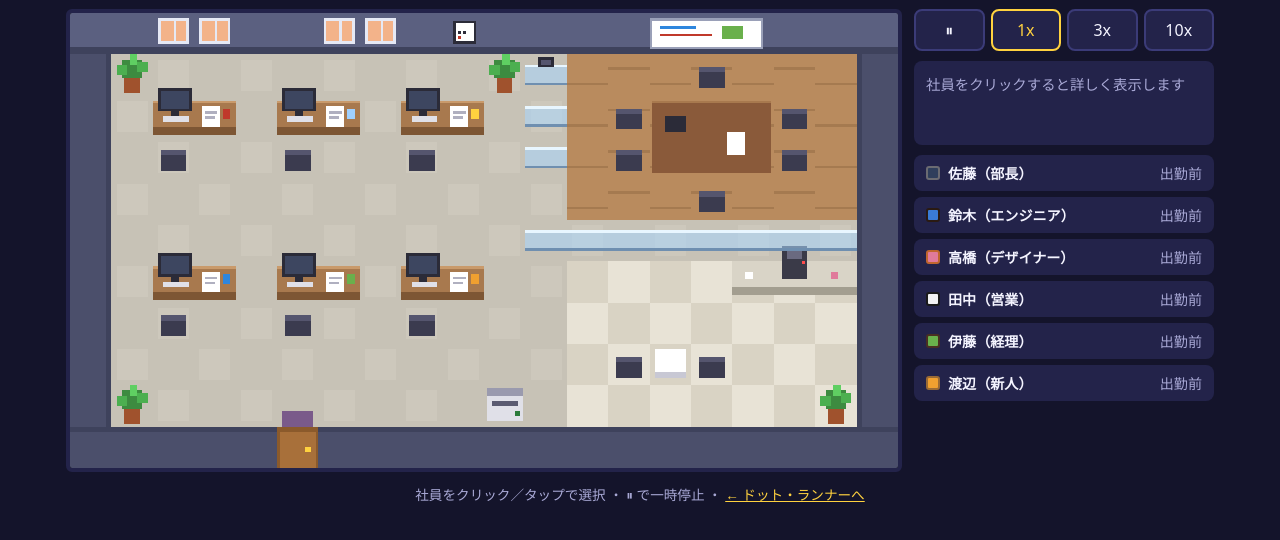
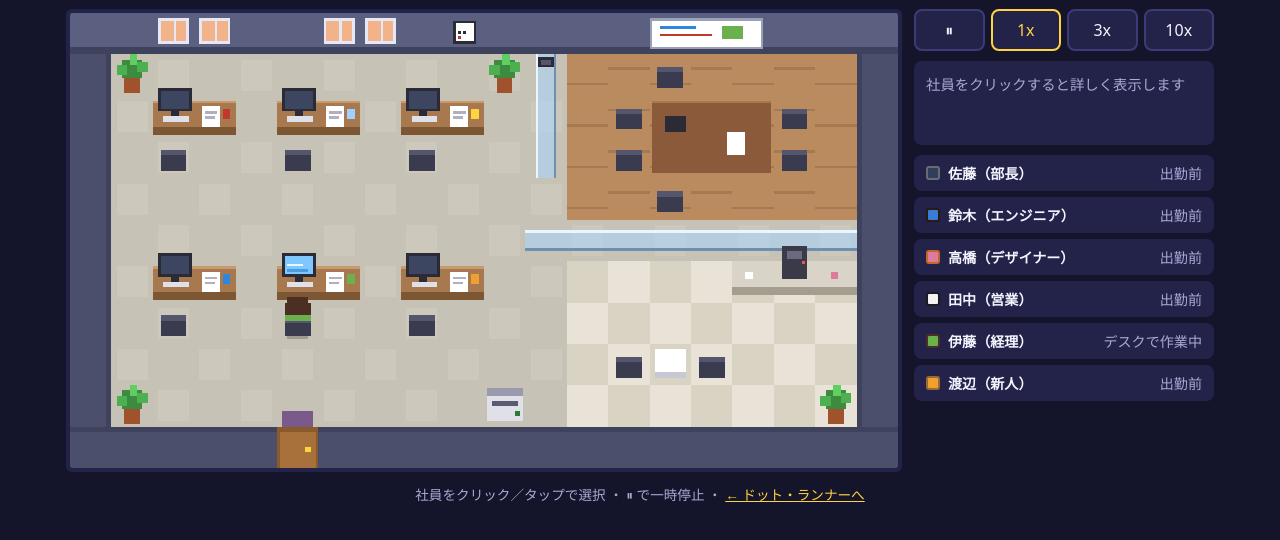
Before and after one commit to ritsukiokuda-oss/-, a plain HTML site: page office/index.html in a window 1280 px wide. Both pictures are taken after a click on the button "1x". Shown: the part 50-590 px from the top of the page. Drawn offline with Linux system fonts and the light colour scheme.

Commit message:
Fix office sim issues found in agent review
- Stop chats when the partner leaves; chatted-to staff stay at their desk
- Path around standing/seated people; move meeting top/bottom seats
- Wait instead of teleporting when no path exists; no half-tile backtrack
- Next day starts once everyone has left; add leaving-time phase
- Visible lunch icon, vertical glass partition, pause-aware animations

Co-Authored-By: Claude Opus 5.5 <noreply@anthropic.com>
Claude-Session: https://claude.ai/code/session_011XRJN7u8Ui56nxDgxE7Sob

```diff
--- a/office/office.js
+++ b/office/office.js
@@ -46,20 +46,20 @@
   const MEETING_SEATS = [
     { c: 13, r: 2, dir: 'right' }, { c: 17, r: 2, dir: 'left' },
     { c: 13, r: 3, dir: 'right' }, { c: 17, r: 3, dir: 'left' },
-    { c: 15, r: 1, dir: 'down' }, { c: 15, r: 4, dir: 'up' },
+    { c: 14, r: 1, dir: 'down' }, { c: 14, r: 4, dir: 'up' },
   ].map((s) => ({ ...s, chair: true, label: '会議室' }));
 
   for (let c = 16; c <= 18; c++) block(c, 6); // コーヒーカウンター
-  const COFFEE_SPOTS = [16, 17, 18].map((c) => ({ c, r: 7, dir: 'up', label: 'コーヒー' }));
+  const COFFEE_SPOTS = [16, 17, 18].map((c) => ({ c, r: 7, dir: 'up', label: 'コーヒー', shared: true }));
 
   block(14, 8); // 休憩テーブル
   const TABLE_SEATS = [
-    { c: 13, r: 8, dir: 'right', chair: true, label: '休憩スペース' },
-    { c: 15, r: 8, dir: 'left', chair: true, label: '休憩スペース' },
+    { c: 13, r: 8, dir: 'right', chair: true, shared: true, label: '休憩スペース' },
+    { c: 15, r: 8, dir: 'left', chair: true, shared: true, label: '休憩スペース' },
   ];
 
   block(10, 9); // コピー機
-  const PRINTER_SPOT = { c: 10, r: 8, dir: 'down', label: 'コピー機' };
+  const PRINTER_SPOT = { c: 10, r: 8, dir: 'down', label: 'コピー機', shared: true };
 
   const PLANTS = [[1, 1], [10, 1], [18, 9], [1, 9]];
   PLANTS.forEach(([c, r]) => block(c, r));
@@ -71,7 +71,7 @@
     return c >= 0 && c < COLS && r >= 0 && r < ROWS && !blocked[r][c];
   }
 
-  function findPath(from, to) {
+  function findPath(from, to, avoid = null) {
     const goal = key(to.c, to.r);
     const prev = new Map([[key(from.c, from.r), null]]);
     const queue = [from];
@@ -92,6 +92,7 @@
         const nk = key(n.c, n.r);
         if (prev.has(nk) || !walkable(n.c, n.r)) continue;
         if (seatTiles.has(nk) && nk !== goal) continue;
+        if (avoid && avoid.has(nk) && nk !== goal) continue;
         prev.set(nk, key(cur.c, cur.r));
         queue.push(n);
       }
@@ -119,6 +120,7 @@
   let speed = 3;
   let selected = null;
   let bannerTimer = 0;
+  let animMs = 0; // アニメーション用の時計（一時停止中は止まる）
 
   function scheduleDay() {
     reservations.clear();
@@ -128,7 +130,7 @@
         arriveAt: 8 * 60 + 30 + rand(0, 40),
         leaveAt: i === 0 ? 18 * 60 + 20 + rand(0, 10) : 17 * 60 + 50 + rand(0, 30),
         lunchOut: Math.random() < 0.5,
-        lunchEnd: LUNCH[1] - rand(0, 5),
+        lunchEnd: LUNCH[1],
         x: DOOR.c * T + 8, y: DOOR.r * T + 13, c: DOOR.c, r: DOOR.r,
         dir: 'up', path: [], spot: null, nextState: null, nextTimer: 0,
         timer: 0, walkPx: 0, chatTarget: null, idea: 0, reserved: null,
@@ -150,7 +152,7 @@
   }
   function freeSpot(list, p) {
     const free = list.filter((s) => isFree(s, p));
-    return free.length ? { ...pick(free), shared: true } : null;
+    return free.length ? pick(free) : null;
   }
 
   function goTo(p, spot, state, timer, extra = {}) {
@@ -159,14 +161,24 @@
     p.nextState = state;
     p.nextTimer = timer;
     p.chatTarget = extra.chatTarget || null;
-    let path = findPath({ c: p.c, r: p.r }, spot);
+    const from = { c: p.c, r: p.r };
+    // 立ち止まっている他の人のマスはなるべく避ける
+    const avoid = new Set(STAFF.filter((o) => o !== p && o.present && o.state !== 'walk').map((o) => key(o.c, o.r)));
+    let path = findPath(from, spot, avoid) || findPath(from, spot);
     if (!path) {
+      // 行けないときは到着扱いにせず、少し待ってから考え直す
       console.warn(`経路が見つかりません: ${p.name} (${p.c},${p.r}) → (${spot.c},${spot.r})`);
-      path = [];
+      reserve(p, null);
+      p.path = [];
+      p.state = 'wait';
+      p.timer = 1;
+      return;
     }
-    // 移動途中なら、まず今いるマスの中心に戻ってから進む
+    // マスの途中にいて、新しい経路が向かっていたマスへ進まないなら、今のマスの中心に戻る
+    const nextTile = p.path[0];
     const cx = p.c * T + 8, cy = p.r * T + 13;
-    if ((p.x !== cx || p.y !== cy) && !(path[0] && path[0].c === p.c && path[0].r === p.r)) {
+    const continues = nextTile && path[0] && path[0].c === nextTile.c && path[0].r === nextTile.r;
+    if ((p.x !== cx || p.y !== cy) && !continues) {
       path.unshift({ c: p.c, r: p.r });
     }
     p.path = path;
@@ -211,14 +223,15 @@
 
   // 作業の合間にすること
   function pickActivity(p) {
+    if (isChatting(p)) { p.timer = 1; return; } // 話しかけられている間は席を離れない
     const roll = Math.random();
     if (roll < 0.25) {
       const s = freeSpot(COFFEE_SPOTS, p);
       if (s) return goTo(p, s, 'coffee', rand(4, 8));
     } else if (roll < 0.45) {
-      if (isFree(PRINTER_SPOT, p)) return goTo(p, { ...PRINTER_SPOT, shared: true }, 'print', rand(2, 4));
+      if (isFree(PRINTER_SPOT, p)) return goTo(p, PRINTER_SPOT, 'print', rand(2, 4));
     } else if (roll < 0.65) {
-      const targets = STAFF.filter((o) => o !== p && o.present && o.state === 'work' && !isChatting(o));
+      const targets = STAFF.filter((o) => o !== p && o.present && o.state === 'work' && !isChatting(o) && o.leaveAt - clock > 15);
       if (targets.length) {
         const o = pick(targets);
         const s = { c: o.desk.c + 1, r: o.desk.r, dir: 'left', label: `${o.name}さんの席`, shared: true };
@@ -274,6 +287,11 @@
       }
       const m = modeFor(p);
       if (m !== p.mode) { p.mode = m; decide(p); }
+      // 雑談相手が席にいなくなったら、話すのをやめて戻る
+      if (p.state === 'chat' || (p.state === 'walk' && p.nextState === 'chat')) {
+        const t = p.chatTarget;
+        if (!t || !t.present || t.state !== 'work') decide(p);
+      }
       if (p.idea > 0) p.idea -= dt;
       if (p.state === 'walk') {
         stepMove(p, WALK * T * dt);
@@ -281,11 +299,11 @@
         p.timer -= dt;
         if (p.timer <= 0) {
           if (p.state === 'work') pickActivity(p);
-          else if (p.state === 'coffee' || p.state === 'print' || p.state === 'chat') decide(p);
+          else if (['coffee', 'print', 'chat', 'wait'].includes(p.state)) decide(p);
         }
       }
     }
-    if (clock >= DAY_END && STAFF.every((p) => !p.present)) {
+    if ((clock >= DAY_END || clock >= 17 * 60 + 50) && STAFF.every((p) => p.state === 'gone')) {
       day++;
       clock = DAY_START;
       scheduleDay();
@@ -366,9 +384,15 @@
     const meeting = MEETINGS.some(([a, b]) => clock >= a && clock < b);
     for (const [c, r] of GLASS) {
       ctx.fillStyle = 'rgba(170, 215, 255, 0.55)';
-      ctx.fillRect(c * T, r * T + 4, T, 8);
-      px(c * T, r * T + 4, T, 1, '#e8f6ff');
-      px(c * T, r * T + 11, T, 1, '#6f8fb0');
+      if (r === 5) {
+        ctx.fillRect(c * T, r * T + 4, T, 8);
+        px(c * T, r * T + 4, T, 1, '#e8f6ff');
+        px(c * T, r * T + 11, T, 1, '#6f8fb0');
+      } else {
+        ctx.fillRect(c * T + 4, r * T, 8, T);
+        px(c * T + 4, r * T, 1, T, '#e8f6ff');
+        px(c * T + 11, r * T, 1, T, '#6f8fb0');
+      }
     }
     // 会議中ランプ
     px(11 * T + 5, 1 * T + 1, 6, 4, '#2b2b38');
@@ -399,7 +423,7 @@
     px(x + 2, y - 3, 13, 9, '#2b2b38');
     px(x + 3, y - 2, 11, 7, working ? '#7ec8ff' : '#3d4660');
     if (working) {
-      const line = Math.floor(performance.now() / 300 + i) % 4;
+      const line = Math.floor(animMs / 300 + i) % 4;
       px(x + 4, y - 1 + line, 6, 1, '#e6f6ff');
       px(x + 4, y + 3, 8, 1, '#4a9be0');
     }
@@ -440,7 +464,7 @@
     px(10 * T + 1, 9 * T + 1, 14, 13, '#e0e0e8');
     px(10 * T + 1, 9 * T + 1, 14, 3, '#9a9aae');
     px(10 * T + 3, 9 * T + 6, 10, 2, '#5a5a70');
-    px(10 * T + 12, 9 * T + 10, 2, 2, printing && Math.floor(performance.now() / 200) % 2 ? '#3dff6a' : '#2a7a3a');
+    px(10 * T + 12, 9 * T + 10, 2, 2, printing && Math.floor(animMs / 200) % 2 ? '#3dff6a' : '#2a7a3a');
     // 観葉植物
     for (const [c, r] of PLANTS) {
       const x = c * T, y = r * T;
@@ -461,7 +485,7 @@
     const seated = p.state !== 'walk' && p.spot && p.spot.chair;
     const walking = p.state === 'walk';
     const step = walking ? Math.floor(p.walkPx / 4) % 2 : 0;
-    const typing = p.state === 'work' && Math.floor(performance.now() / 160 + p.idx) % 2;
+    const typing = p.state === 'work' && Math.floor(animMs / 160 + p.idx) % 2;
 
     if (seated && p.dir !== 'up') drawChair(x, y);
 
@@ -535,7 +559,10 @@
     talk: (x, y) => { px(x + 2, y + 2, 6, 1, '#2e86de'); px(x + 2, y + 4, 4, 1, '#2e86de'); },
     coffee: (x, y) => { px(x + 3, y + 2, 4, 4, '#8b4a2b'); px(x + 7, y + 3, 1, 2, '#8b4a2b'); px(x + 4, y + 1, 1, 1, '#c8c8d4'); },
     print: (x, y) => { px(x + 3, y + 1, 5, 5, '#d0d0dc'); px(x + 4, y + 2, 3, 1, '#5a5a70'); px(x + 4, y + 4, 2, 1, '#5a5a70'); },
-    lunch: (x, y) => { px(x + 4, y + 1, 2, 1, '#ffffff'); px(x + 3, y + 2, 4, 2, '#ffffff'); px(x + 2, y + 4, 6, 1, '#ffffff'); px(x + 3, y + 4, 4, 2, '#1b1b2f'); },
+    lunch: (x, y) => {
+      px(x + 4, y, 2, 1, '#8a8aa0'); px(x + 3, y + 1, 4, 1, '#8a8aa0'); px(x + 2, y + 2, 6, 3, '#8a8aa0'); px(x + 1, y + 4, 8, 3, '#8a8aa0');
+      px(x + 4, y + 1, 2, 1, '#f4f1e6'); px(x + 3, y + 2, 4, 2, '#f4f1e6'); px(x + 2, y + 4, 6, 2, '#f4f1e6'); px(x + 3, y + 5, 4, 2, '#1b1b2f');
+    },
     idea: (x, y) => { px(x + 4, y + 1, 2, 3, '#e0a800'); px(x + 4, y + 5, 2, 1, '#e0a800'); },
   };
 
@@ -577,15 +604,15 @@
   function render() {
     drawFloor();
     drawWalls();
+    drawGlass();
     drawFurniture();
-    drawGlass();
     const people = STAFF.filter((p) => p.present).sort((a, b) => a.y - b.y);
     people.forEach(drawPerson);
     drawLighting();
     people.forEach((p) => { const b = bubbleFor(p); if (b) drawBubble(p, b); });
     if (selected && selected.present) {
-      const bob = Math.floor(performance.now() / 250) % 2;
-      const x = Math.round(selected.x), y = Math.round(selected.y) - (bubbleFor(selected) ? 34 : 22) - bob;
+      const bob = Math.floor(animMs / 250) % 2;
+      const x = Math.round(selected.x), y = Math.max(0, Math.round(selected.y) - (bubbleFor(selected) ? 34 : 22) - bob);
       px(x - 3, y, 7, 1, '#ffd23f');
       px(x - 2, y + 1, 5, 1, '#ffd23f');
       px(x - 1, y + 2, 3, 1, '#ffd23f');
@@ -605,7 +632,8 @@
     }
     switch (s) {
       case 'before': return '出勤前';
-      case 'work': return isChatting(p) ? '雑談に付き合い中' : 'デスクで作業中';
+      case 'work': return STAFF.some((o) => o.chatTarget === p && o.state === 'chat') ? '雑談に付き合い中' : 'デスクで作業中';
+      case 'wait': return '待機中';
       case 'coffee': return 'コーヒー休憩';
       case 'print': return 'コピー・印刷中';
       case 'chat': return `${p.chatTarget.name}さんと雑談中`;
@@ -621,7 +649,8 @@
     if (MEETINGS.some(([a, b]) => clock >= a && clock < b)) return '会議中';
     if (clock >= LUNCH[0] && clock < LUNCH[1]) return '昼休み';
     if (clock < 9 * 60) return '始業前';
-    if (clock >= 18 * 60) return '終業後';
+    if (clock >= 17 * 60 + 50 && STAFF.every((p) => p.state === 'gone')) return '終業後';
+    if (clock >= 17 * 60 + 50) return '退勤時間';
     return '業務中';
   }
 
@@ -682,6 +711,7 @@
   let uiTick = 0;
   function frame(now) {
     const real = Math.min(0.1, (now - last) / 1000);
+    if (speed > 0) animMs += real * 1000;
     last = now;
     let sim = real * speed; // ゲーム内の分
     while (sim > 0) {        // 高速時も細かく刻んで更新
--- a/office/style.css
+++ b/office/style.css
@@ -11,7 +11,7 @@ a { color: var(--accent); }
 .phase { background: var(--panel); border: 1px solid var(--line); border-radius: 999px; padding: 2px 10px; color: var(--text); font-size: .85rem; }
 .layout { display: grid; grid-template-columns: minmax(0, 1fr) 300px; gap: 12px; align-items: start; }
 .screen { position: relative; border: 4px solid var(--panel); border-radius: 6px; overflow: hidden; background: #000; }
-canvas { display: block; width: 100%; aspect-ratio: 320 / 176; image-rendering: pixelated; image-rendering: crisp-edges; cursor: pointer; touch-action: manipulation; }
+canvas { display: block; width: 100%; aspect-ratio: 320 / 176; image-rendering: crisp-edges; image-rendering: pixelated; cursor: pointer; touch-action: manipulation; }
 .banner { position: absolute; inset: 0; display: flex; align-items: center; justify-content: center; font-size: clamp(1.2rem, 5vw, 2.4rem); background: rgba(10,10,30,.55); text-shadow: 2px 2px 0 #000; pointer-events: none; }
 .hidden { display: none; }
 .panel { display: flex; flex-direction: column; gap: 10px; }
```
